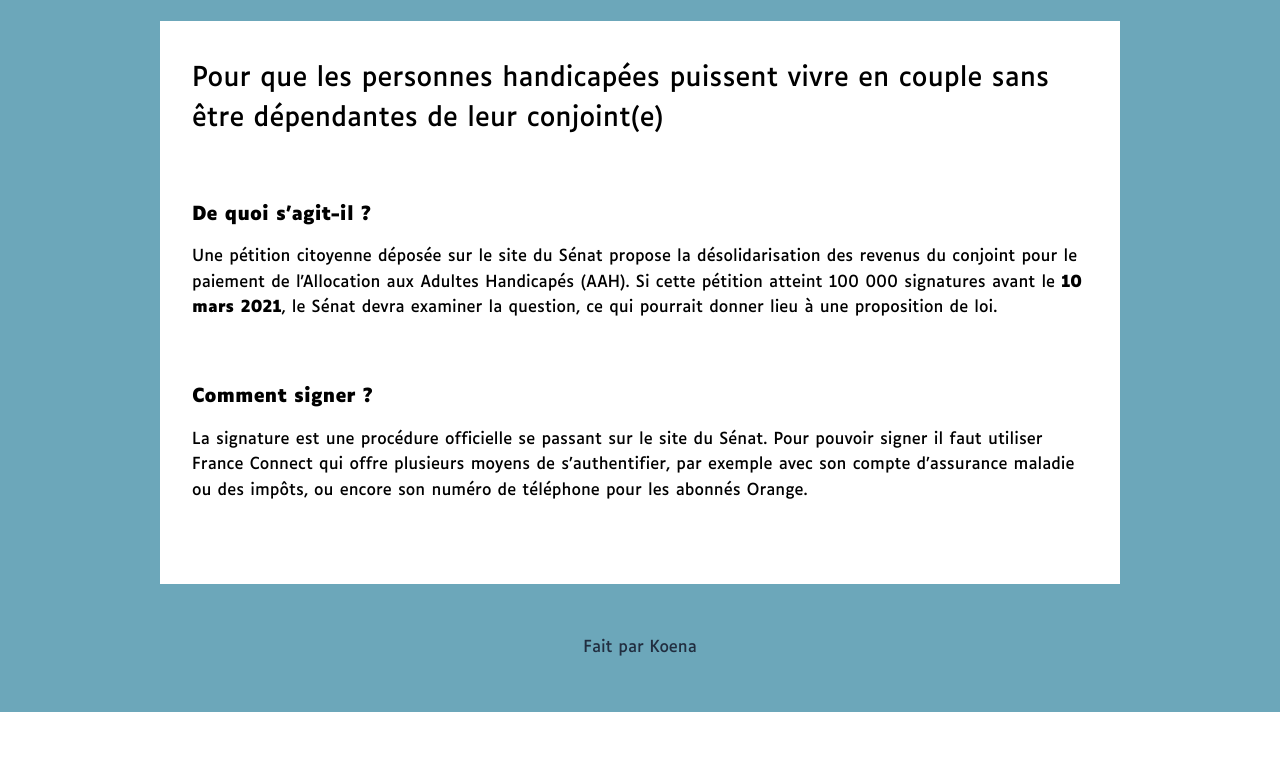
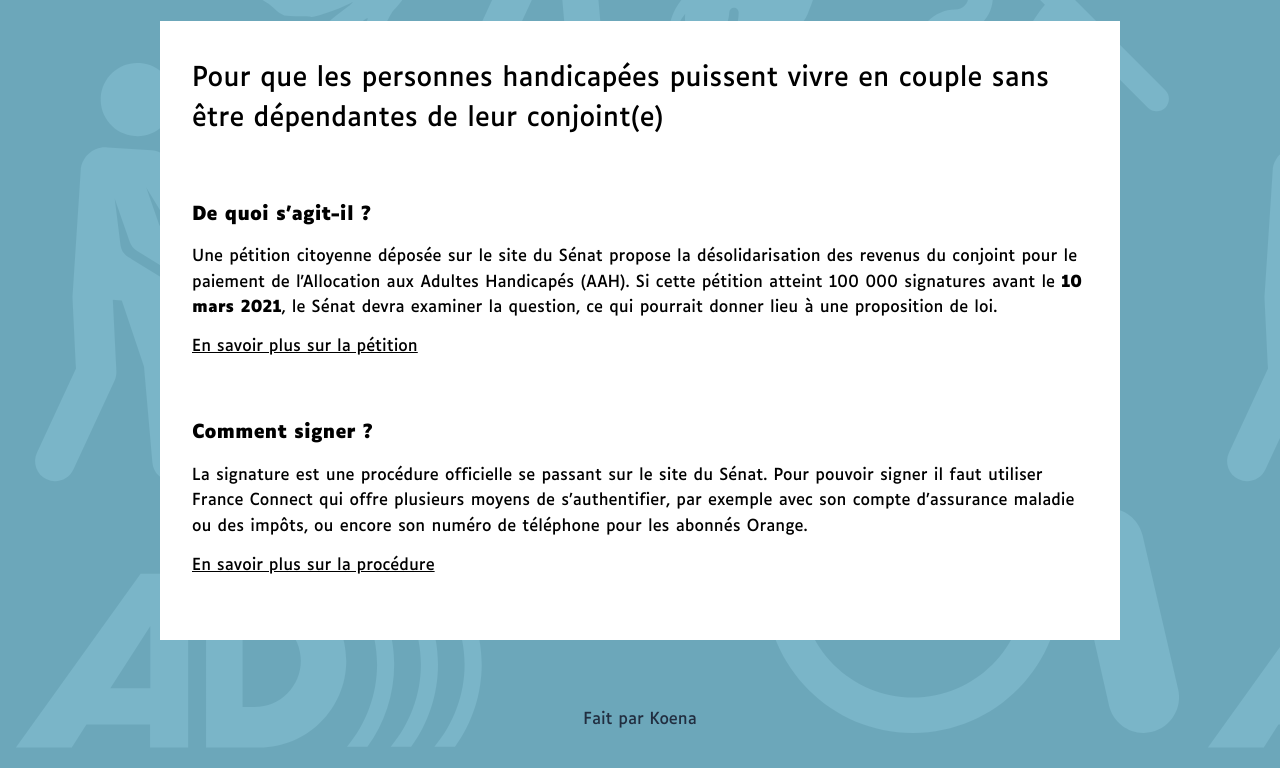
Before and after one commit to Koena-SAS/petition-aah, a Next.js app: page / in a window 1280 px wide. Shown: the part 424-1192 px from the top of the page. Before the commit the page ends 1136 px from the top, so only its background shows below. Built offline with nearby package versions, Linux system fonts and the light colour scheme; no server answers.

Commit message:
style: add more css

```diff
--- a/components/text_content.js
+++ b/components/text_content.js
@@ -15,6 +15,12 @@ export default function TextContent() {
         examiner la question, ce qui pourrait donner lieu à une proposition de
         loi.
       </p>
+      <a
+        href="https://objectifautonomie.fr/petition/pourquoi/"
+        className={styles.content__link}
+      >
+        En savoir plus sur la pétition
+      </a>
 
       <h3 className={styles.content__title}>Comment signer ?</h3>
       <p className={styles.content__description}>
@@ -24,6 +30,12 @@ export default function TextContent() {
         d'assurance maladie ou des impôts, ou encore son numéro de téléphone
         pour les abonnés Orange.{" "}
       </p>
+      <a
+        href="https://objectifautonomie.fr/petition/comment-signer/"
+        className={styles.content__link}
+      >
+        En savoir plus sur la procédure
+      </a>
     </div>
   );
 }
--- a/styles/counter_content.module.scss
+++ b/styles/counter_content.module.scss
@@ -6,7 +6,7 @@
   display: flex;
   align-items: center;
   position: relative;
-  width: 9.5rem;
+  width: 10rem;
 
   &__svg {
     height: 3rem;
@@ -32,7 +32,8 @@
     }
   }
 
-  &:hover &__text {
+  &:hover &__text,
+  &:focus &__text {
     width: 5.5rem;
     transition: width 0.4s ease-in;
   }
--- a/styles/home.module.scss
+++ b/styles/home.module.scss
@@ -6,6 +6,8 @@
     "footer" 8rem /
     1fr;
   background-color: #6ca7ba;
+  background-image: url("../public/images/background.svg");
+  background-size: contain;
 }
 
 .header {
@@ -91,7 +93,6 @@
     border-radius: 2rem;
     padding: 0 2rem;
   }
-
   @media (max-width: 600px) {
     border-radius: 1rem;
     padding: 0 1rem;
@@ -109,11 +110,13 @@
   justify-content: center;
   align-items: center;
   grid-area: footer;
-  background-color: #6ca7ba;
   color: #212e40;
+  padding-top: 2rem;
 
-  img {
-    margin-left: 0.5rem;
+  a:hover,
+  a:focus,
+  a:active {
+    text-decoration: underline;
   }
 
   a {
@@ -127,21 +130,9 @@
   margin: 0;
   font-size: 3rem;
 
-  a {
-    color: #0070f3;
-    text-decoration: none;
-  }
-
-  a:hover,
-  a:focus,
-  a:active {
-    text-decoration: underline;
-  }
-
   @media (max-width: 560px) {
     font-size: 2.3rem;
   }
-
   @media (max-width: 360px) {
     font-size: 2.1rem;
   }
--- a/styles/text_content.module.scss
+++ b/styles/text_content.module.scss
@@ -10,4 +10,8 @@
     line-height: 1.6rem;
     word-spacing: 0.03rem;
   }
+
+  &__link {
+    text-decoration: underline;
+  }
 }
```
Also changed, not shown: public/images/background.svg (added).
